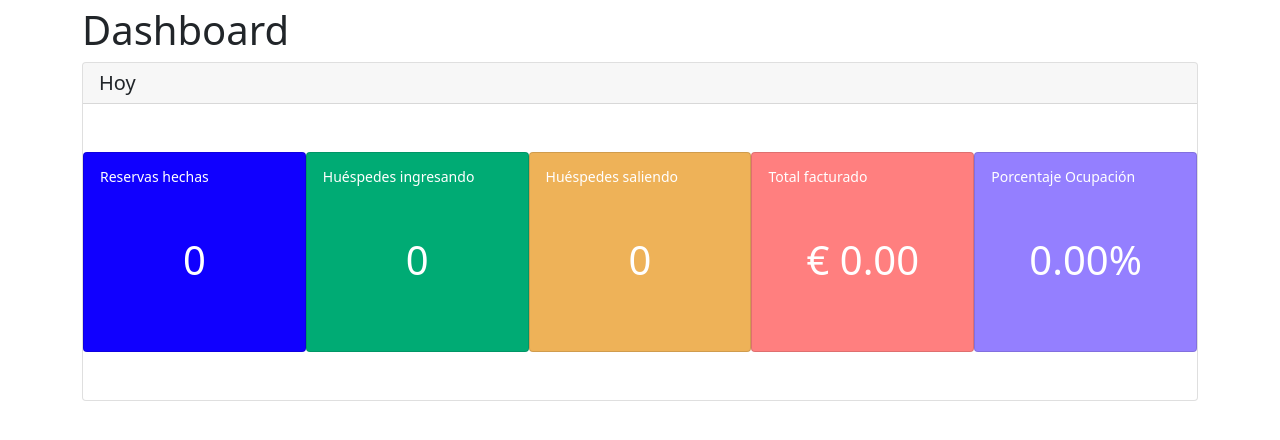
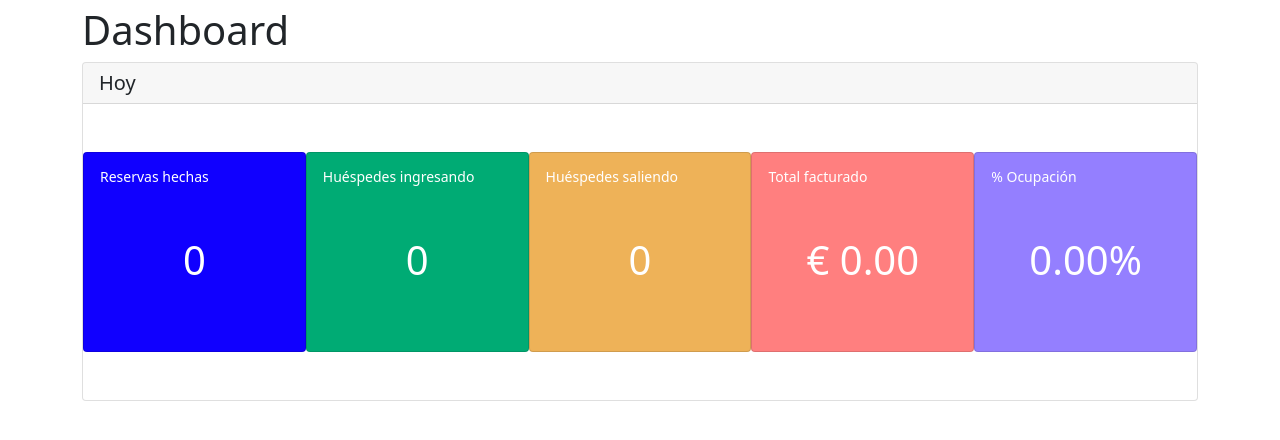
Before and after one commit to oscarchapp/testbookingengine, a Django app: page /dashboard/ in a window 1280 px wide. Shown: the part 58-498 px from the top of the page. Run offline with Django 4.2, Linux system fonts and the light colour scheme; data comes from the database, SQL or seed files in the repository.

Commit message:
Update word 'Porcentaje' to '%'

```diff
--- a/pms/templates/dashboard.html
+++ b/pms/templates/dashboard.html
@@ -22,7 +22,7 @@
             <h1 class="dashboard-value">€ {% if dashboard.invoiced.total__sum == None %}0.00{% endif %} {{dashboard.invoiced.total__sum|floatformat:2}}</h1>
         </div>
         <div class="card text-white p-3 card-customization" style="background-color: #947fff;">
-            <h5 class="small">Porcentaje Ocupación</h5>
+            <h5 class="small">% Ocupación</h5>
             <h1 class="dashboard-value">{{ dashboard.percentage_occupation|floatformat:2}}%</h1>
         </div>
     </div>
```
